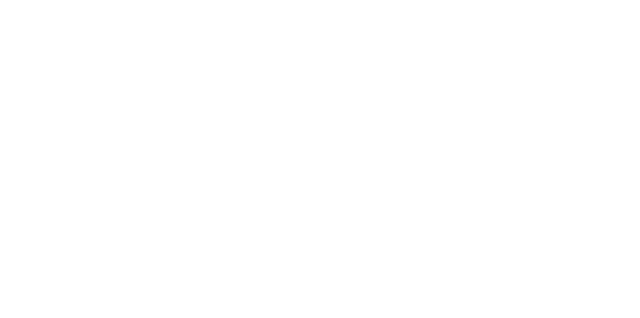
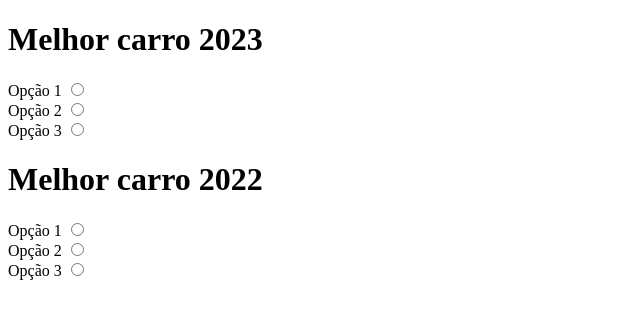
Before and after one commit to 6derick6/Quests, a plain HTML site: page index.html in a window 1280 px wide. Shown: the whole page, without its empty margins (0-640 px from the left). Drawn offline with Linux system fonts and the light colour scheme.

Commit message:
first lesson

```diff
--- a/index.html
+++ b/index.html
@@ -4,9 +4,40 @@
     <meta charset="UTF-8">
     <meta http-equiv="X-UA-Compatible" content="IE=edge">
     <meta name="viewport" content="width=device-width, initial-scale=1.0">
-    <title>Document</title>
+    <title>Quests</title>
 </head>
 <body>
+    <div class="pergunta">
+        <h1>Melhor carro 2023</h1>
+    </div>
+
+    <form class="pergunta">
+        <span>Opção 1</span>
+        <input type="radio" name="pergunta1" value="correta" />
+        <br>
+        <span>Opção 2</span>
+        <input type="radio" name="pergunta1" value="incorreta" />
+        <br>
+        <span>Opção 3</span>
+        <input type="radio" name="pergunta1" value="incorreta" />
+        <br>
+    </form>
+
+    <div class="pergunta">
+        <h1>Melhor carro 2022</h1>
+    </div>
+
+    <form class="pergunta">
+        <span>Opção 1</span>
+        <input type="radio" name="pergunta1" value="correta" />
+        <br>
+        <span>Opção 2</span>
+        <input type="radio" name="pergunta1" value="incorreta" />
+        <br>
+        <span>Opção 3</span>
+        <input type="radio" name="pergunta1" value="incorreta" />
+        <br>
+    </form>
 
 </body>
 </html>
```
